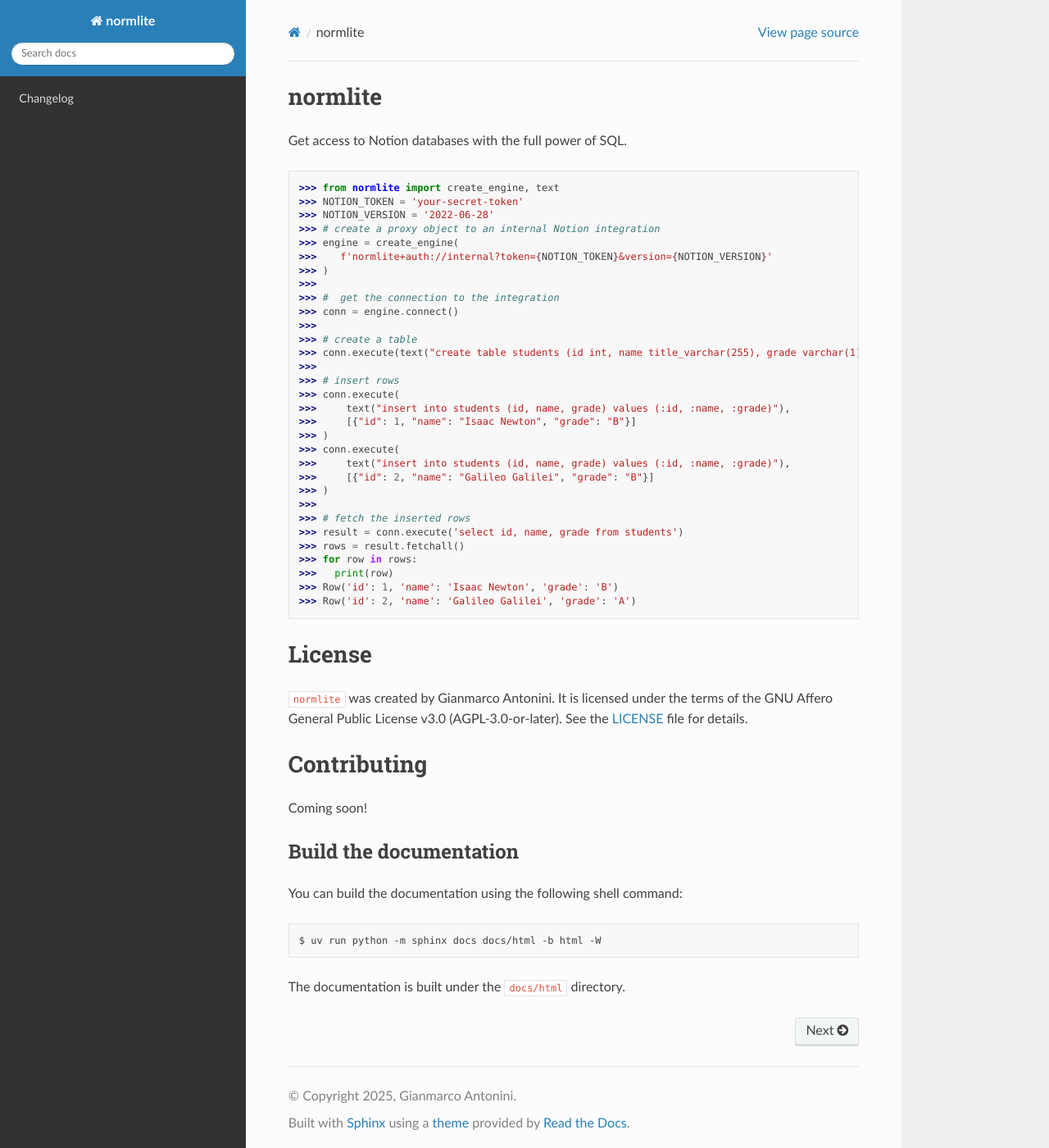
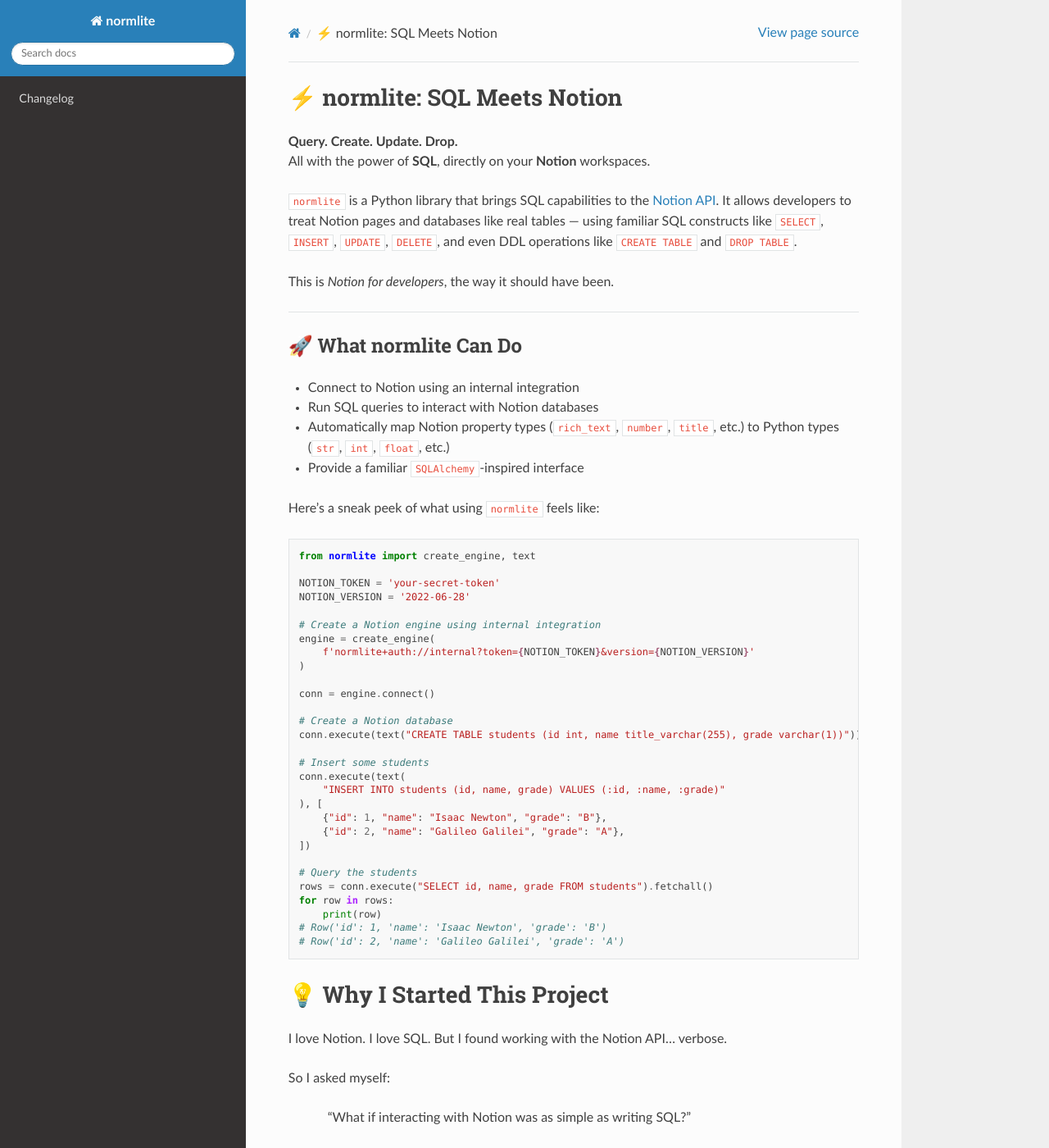
Before and after one commit to giant0791/normlite, a Sphinx documentation site: the page built from docs/index.md, in a window 1280 px wide and 1400 px high. Shown: the whole window at 82% size. Built offline with Sphinx 7.4.7 and the Read the Docs theme 3.1.0, drawn with Linux system fonts in a browser that asks for light colours; pages that are not in the unit, such as notebooks, are missing from menus; some of the changed text lies outside the part shown.

Commit message:
docs: Add goals and more background to the `README.md` file
The `README.md` file has been completely rewritten to better grab attention and explain what the project is all about.

- Add several sections to introduce the project
- Explain motivation, goals, and roadmap of the project

Closes #28

````diff
--- a/README.md
+++ b/README.md
@@ -1,48 +1,145 @@
-# normlite
-Get access to Notion databases with the full power of SQL.
+# ⚡ normlite: SQL Meets Notion
+
+**Query. Create. Update. Drop.**
+All with the power of **SQL**, directly on your **Notion** workspaces.
+
+`normlite` is a Python library that brings SQL capabilities to the [Notion API](https://developers.notion.com/). It allows developers to treat Notion pages and databases like real tables — using familiar SQL constructs like `SELECT`, `INSERT`, `UPDATE`, `DELETE`, and even DDL operations like `CREATE TABLE` and `DROP TABLE`.
+
+This is *Notion for developers*, the way it should have been.
+
+---
+
+## 🚀 What normlite Can Do
+
+- Connect to Notion using an internal integration
+- Run SQL queries to interact with Notion databases
+- Automatically map Notion property types (`rich_text`, `number`, `title`, etc.) to Python types (`str`, `int`, `float`, etc.)
+- Provide a familiar `SQLAlchemy`-inspired interface
+
+Here’s a sneak peek of what using `normlite` feels like:
+
 ```python
->>> from normlite import create_engine, text
->>> NOTION_TOKEN = 'your-secret-token'
->>> NOTION_VERSION = '2022-06-28'
->>> # create a proxy object to an internal Notion integration
->>> engine = create_engine(
->>>    f'normlite+auth://internal?token={NOTION_TOKEN}&version={NOTION_VERSION}'
->>> )
->>>
->>> #  get the connection to the integration
->>> conn = engine.connect()
->>>
->>> # create a table
->>> conn.execute(text("create table students (id int, name title_varchar(255), grade varchar(1))"))
->>>
->>> # insert rows
->>> conn.execute(
->>>     text("insert into students (id, name, grade) values (:id, :name, :grade)"),
->>>     [{"id": 1, "name": "Isaac Newton", "grade": "B"}]
->>> )
->>> conn.execute(
->>>     text("insert into students (id, name, grade) values (:id, :name, :grade)"),
->>>     [{"id": 2, "name": "Galileo Galilei", "grade": "B"}]
->>> )
->>>
->>> # fetch the inserted rows
->>> result = conn.execute('select id, name, grade from students')
->>> rows = result.fetchall()
->>> for row in rows:
->>>   print(row)
->>> Row('id': 1, 'name': 'Isaac Newton', 'grade': 'B')
->>> Row('id': 2, 'name': 'Galileo Galilei', 'grade': 'A')
+from normlite import create_engine, text
+
+NOTION_TOKEN = 'your-secret-token'
+NOTION_VERSION = '2022-06-28'
+
+# Create a Notion engine using internal integration
+engine = create_engine(
+    f'normlite+auth://internal?token={NOTION_TOKEN}&version={NOTION_VERSION}'
+)
+
+conn = engine.connect()
+
+# Create a Notion database
+conn.execute(text("CREATE TABLE students (id int, name title_varchar(255), grade varchar(1))"))
+
+# Insert some students
+conn.execute(text(
+    "INSERT INTO students (id, name, grade) VALUES (:id, :name, :grade)"
+), [
+    {"id": 1, "name": "Isaac Newton", "grade": "B"},
+    {"id": 2, "name": "Galileo Galilei", "grade": "A"},
+])
+
+# Query the students
+rows = conn.execute("SELECT id, name, grade FROM students").fetchall()
+for row in rows:
+    print(row)
+# Row('id': 1, 'name': 'Isaac Newton', 'grade': 'B')
+# Row('id': 2, 'name': 'Galileo Galilei', 'grade': 'A')
 ```
-# License
-`normlite` was created by Gianmarco Antonini. It is licensed under the terms of the GNU Affero General Public License v3.0 (AGPL-3.0-or-later).
+
+# 💡 Why I Started This Project
+
+I love Notion. I love SQL.
+But I found working with the Notion API... verbose.
+
+So I asked myself:
+
+>> “What if interacting with Notion was as simple as writing SQL?”
+
+And just like that, `normlite` was born — a personal learning journey to:
+
+1. Deepen my Python and software architecture skills
+
+2. Learn what it takes to ship a real open source project
+
+3. Share something useful with the developer community
+
+If you feel the same friction when working with Notion, this project is for you.
+
+# 🌍 Vision
+
+My long-term goal is to create a full-featured ORM framework for Notion —
+a tool that lets developers query, model, and manipulate Notion data the same way they do with relational databases using tools like SQLAlchemy or Django ORM.
+
+# 🎯 Roadmap
+## v1.0.0 — Alpha
+
+* ✅ SQL-style access to Notion resources
+
+* ✅ DDL & DML support (create, insert, update, delete, drop)
+
+* ✅ Support for simulated and test integrations (e.g., in-memory)
+
+* 🔜 Internal integration only (for now)
+
+## v2.0.0 — ORM Power
+
+* Class-based mapping between Python and Notion pages
+
+* Schema reflection from existing Notion databases
+
+# 🤝 Help Me Shape This
+
+This project is at a very early stage, and your feedback would be invaluable.
+Are we solving the right problem? Does this API make sense? What's missing?
+Ways you can help:
+
+* ⭐ Star this repo to show interest
+
+* 🧠 Open an issue with your ideas or pain points
+
+* 🧪 Try the code, fork it, and share what worked or didn’t
+
+* 💬 Leave a comment, even just to say hi or why this is interesting to you
+
+I'm building normlite in public, and I'd love for you to be part of that journey.
+
+# ⚠️ A Note on Time & Commitment
+
+This is a passion project, and I’m juggling it with many other responsibilities.
+
+So here’s the deal:
+
+* I’ll do my best to make steady progress
+
+* I’ll welcome all kinds of input and ideas
+
+* But I may go quiet at times — don’t take it personally 💛
+
+# 📜 License
+``normlite`` was created by Gianmarco Antonini. It is licensed under the terms of the GNU Affero General Public License v3.0 (AGPL-3.0-or-later).
 See the [LICENSE](../LICENSE) file for details.
 
-# Contributing
-Coming soon!
+# ✨ Contributing
 
-## Build the documentation
-You can build the documentation using the following shell command:
-```bash
-$ uv run python -m sphinx docs docs/html -b html -W
-```
-The documentation is built under the `docs/html` directory.
+Contributions are very welcome, but my current focus is getting v1.0.0 stable before merging external PRs.
+
+In the meantime, you’re encouraged to:
+
+* Fork the repo
+
+* Explore and experiment
+
+* Raise issues, ideas, or improvement proposals
+
+# 🙏 Thanks for Reading
+
+Let me know what you think — the good, the bad, the confusing.
+I’m eager to know if `normlite` can become a tool you want to use.
+
+Let’s build something great together.
+
+— *Gianmarco Antonini*
````
Also changed, not shown: docs/html/changelog.html (+33 -10 lines), docs/html/index.html (+129 -47 lines), docs/html/searchindex.js, 5 other files.
